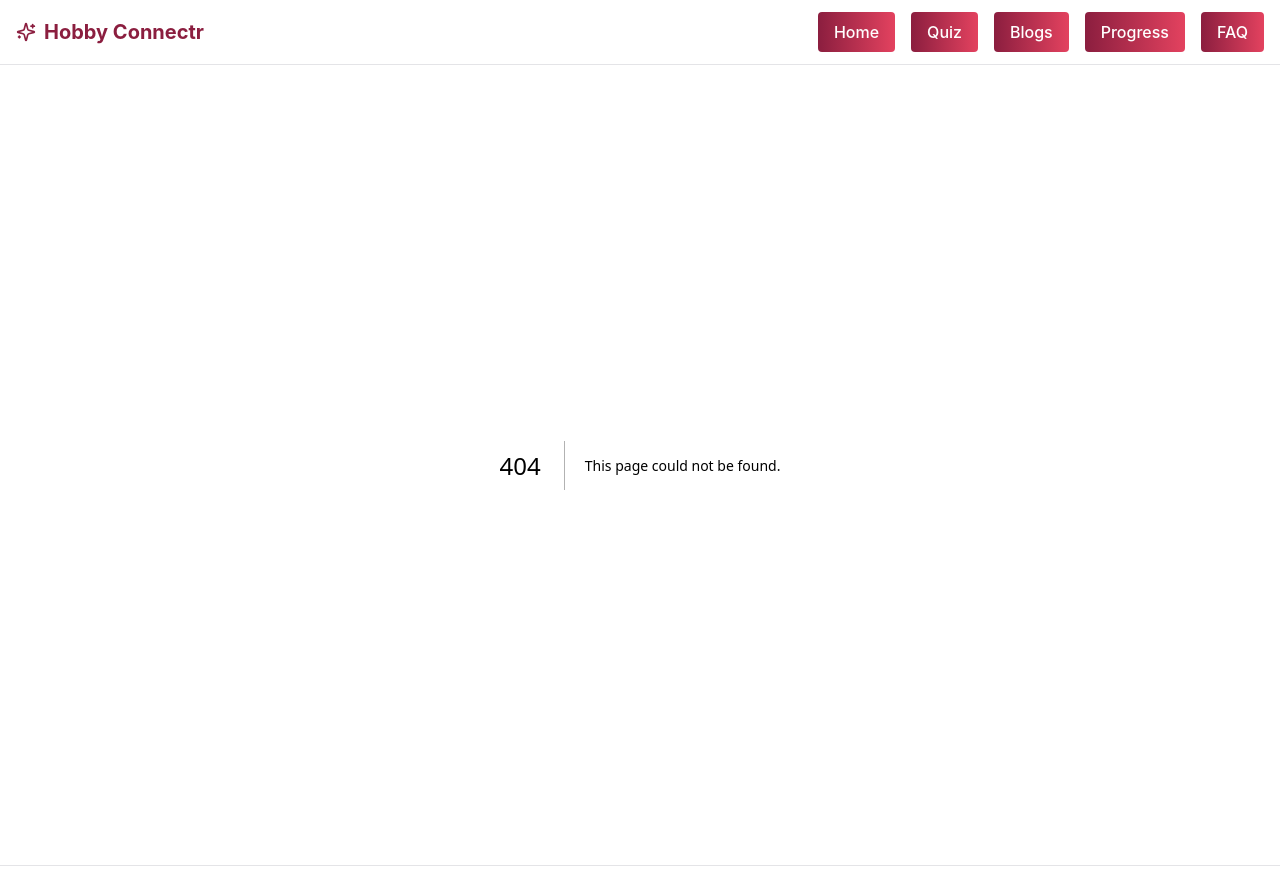
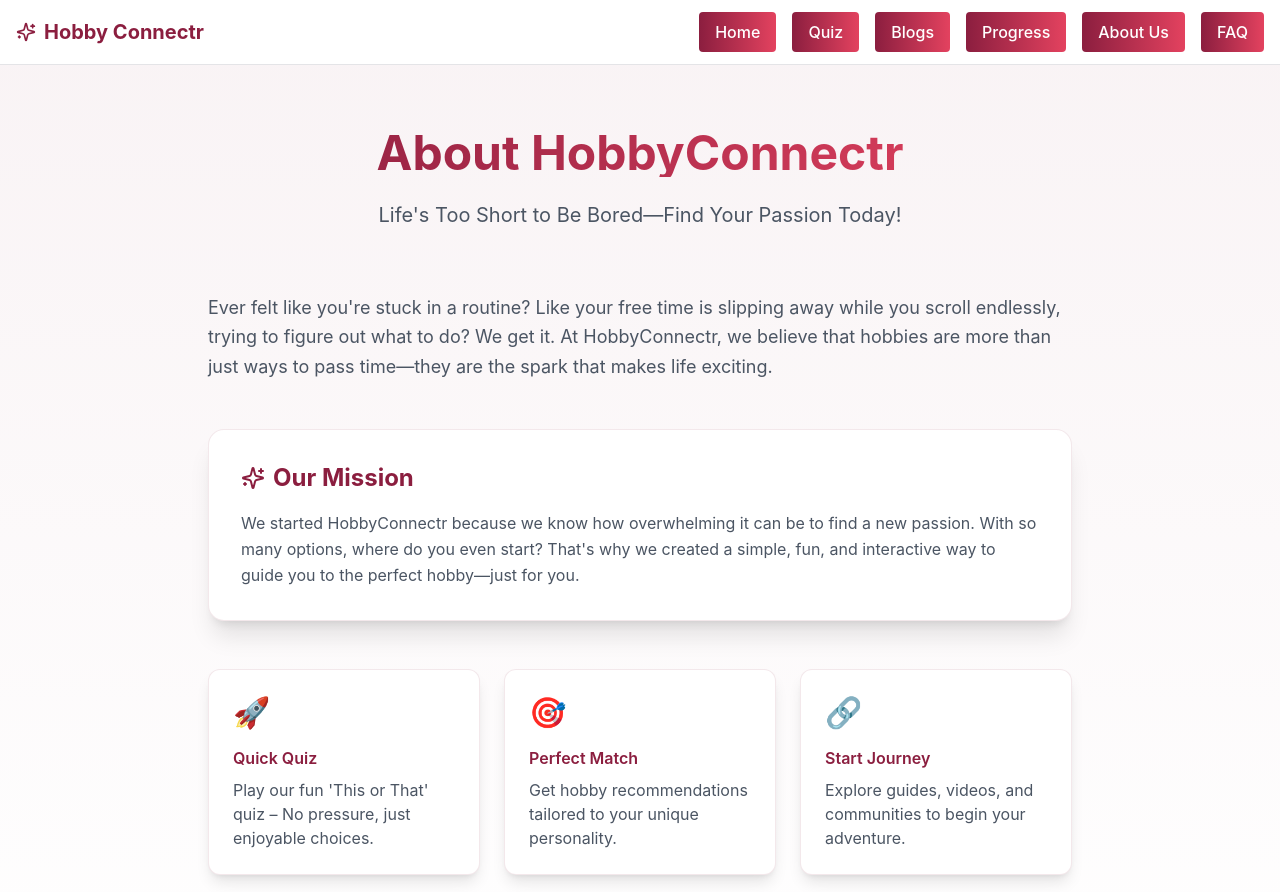
Before and after one commit to courseraisha/hobby-recommendation, a Next.js app: page /about in a window 1280 px wide. Before the commit this address had no page. Shown: the top 892 px of the page. Built offline with nearby package versions, Linux system fonts and the light colour scheme.

Commit message:
about us

```diff
--- /dev/null
+++ b/src/app/about/layout.js
@@ -0,0 +1,25 @@
+export const metadata = {
+  title: 'About HobbyConnectr | Our Story & Mission',
+  description: "Learn about HobbyConnectr's mission to help people discover their perfect hobbies. Meet our team and understand how we're making hobby discovery fun and personal.",
+  keywords: [
+    'about hobbyconnectr',
+    'hobby discovery platform',
+    'hobby matching service',
+    'hobby finding team',
+    'hobby experts',
+    'hobby guidance',
+    'hobby community',
+    'hobby mission',
+    'hobby passion',
+    'hobby journey'
+  ].join(', '),
+  openGraph: {
+    title: 'About HobbyConnectr - Our Story & Mission',
+    description: 'Discover the team and mission behind HobbyConnectr',
+    images: [{ url: 'https://hobbyconnectr.com/about-preview.jpg' }]
+  }
+}
+
+export default function AboutLayout({ children }) {
+  return children
+}
--- /dev/null
+++ b/src/app/about/page.js
@@ -0,0 +1,89 @@
+"use client"
+
+import Link from "next/link"
+import { motion } from "framer-motion"
+import { Twitter, ArrowRight, Sparkles, Heart } from "lucide-react"
+
+export default function AboutPage() {
+  return (
+    <div className="min-h-screen bg-gradient-to-b from-[#8B1E3F]/5 to-white">
+      <div className="max-w-4xl mx-auto px-4 py-12 sm:py-16">
+        {/* Hero Section */}
+        <div className="text-center mb-16">
+          <motion.div
+            initial={{ opacity: 0, y: 20 }}
+            animate={{ opacity: 1, y: 0 }}
+            transition={{ duration: 0.6 }}
+          >
+            <h1 className="text-4xl sm:text-5xl font-bold bg-gradient-to-r from-[#8B1E3F] to-[#E3425F] text-transparent bg-clip-text mb-6">
+              About HobbyConnectr
+            </h1>
+            <p className="text-xl text-gray-600 mb-8">
+              Life's Too Short to Be Bored—Find Your Passion Today!
+            </p>
+          </motion.div>
+        </div>
+
+        {/* Main Content */}
+        <motion.div
+          initial={{ opacity: 0 }}
+          animate={{ opacity: 1 }}
+          transition={{ delay: 0.3, duration: 0.6 }}
+          className="space-y-12"
+        >
+          {/* Introduction */}
+          <section className="prose prose-lg max-w-none">
+            <p className="text-gray-600 leading-relaxed">
+              Ever felt like you're stuck in a routine? Like your free time is slipping away while you scroll endlessly,
+              trying to figure out what to do? We get it. At HobbyConnectr, we believe that hobbies are more than just
+              ways to pass time—they are the spark that makes life exciting.
+            </p>
+          </section>
+
+          {/* Mission Section */}
+          <section className="bg-white rounded-2xl p-8 shadow-xl border border-[#8B1E3F]/10">
+            <h2 className="text-2xl font-bold text-[#8B1E3F] mb-4 flex items-center gap-2">
+              <Sparkles className="h-6 w-6" />
+              Our Mission
+            </h2>
+            <p className="text-gray-600 leading-relaxed">
+              We started HobbyConnectr because we know how overwhelming it can be to find a new passion.
+              With so many options, where do you even start? That's why we created a simple, fun, and
+              interactive way to guide you to the perfect hobby—just for you.
+            </p>
+          </section>
+
+          {/* How It Works */}
+          <section className="grid sm:grid-cols-3 gap-6">
+            <div className="bg-white p-6 rounded-xl shadow-lg border border-[#8B1E3F]/10">
+              <div className="text-3xl mb-4">🚀</div>
+              <h3 className="font-semibold text-[#8B1E3F] mb-2">Quick Quiz</h3>
+              <p className="text-gray-600">Play our fun 'This or That' quiz – No pressure, just enjoyable choices.</p>
+            </div>
+            <div className="bg-white p-6 rounded-xl shadow-lg border border-[#8B1E3F]/10">
+              <div className="text-3xl mb-4">🎯</div>
+              <h3 className="font-semibold text-[#8B1E3F] mb-2">Perfect Match</h3>
+              <p className="text-gray-600">Get hobby recommendations tailored to your unique personality.</p>
+            </div>
+            <div className="bg-white p-6 rounded-xl shadow-lg border border-[#8B1E3F]/10">
+              <div className="text-3xl mb-4">🔗</div>
+              <h3 className="font-semibold text-[#8B1E3F] mb-2">Start Journey</h3>
+              <p className="text-gray-600">Explore guides, videos, and communities to begin your adventure.</p>
+            </div>
+          </section>
+
+          {/* CTA Section */}
+          <section className="text-center">
+            <Link
+              href="/quiz"
+              className="inline-flex items-center justify-center px-8 py-4 bg-gradient-to-r from-[#8B1E3F] to-[#E3425F] text-white rounded-full font-medium hover:shadow-lg transition-all duration-300 transform hover:scale-105"
+            >
+              Start Your Journey
+              <ArrowRight className="ml-2 h-5 w-5" />
+            </Link>
+          </section>
+        </motion.div>
+      </div>
+    </div>
+  )
+}
--- a/src/components/ui/NavigationMenu.jsx
+++ b/src/components/ui/NavigationMenu.jsx
@@ -8,8 +8,12 @@ import { Menu, X } from "lucide-react"
 export function NavigationMenu() {
   const [isMenuOpen, setIsMenuOpen] = useState(false)
 
-  const toggleMenu = () => {
-    setIsMenuOpen(!isMenuOpen)
+  const menuItems = ["Home", "Quiz", "Blogs", "Progress", "About Us", "FAQ"]
+
+  const getHref = (item) => {
+    if (item.toLowerCase() === "home") return "/"
+    if (item.toLowerCase() === "about us") return "/about"
+    return `/${item.toLowerCase()}`
   }
 
   return (
@@ -17,7 +21,7 @@ export function NavigationMenu() {
       {/* Mobile Menu Button */}
       <button
         className="md:hidden p-2"
-        onClick={toggleMenu}
+        onClick={() => setIsMenuOpen(!isMenuOpen)}
         aria-label="Toggle menu"
       >
         {isMenuOpen ? (
@@ -29,10 +33,10 @@ export function NavigationMenu() {
 
       {/* Desktop Navigation */}
       <nav className="hidden md:flex gap-4">
-      {["Home", "Quiz", "Blogs", "Progress", "FAQ"].map((item) => (
+        {menuItems.map((item) => (
           <Link
             key={item}
-          href={item.toLowerCase() === "home" ? "/" : `/${item.toLowerCase()}`}
+            href={getHref(item)}
             className="bg-gradient-to-r from-[#8B1E3F] to-[#E3425F] text-white font-medium py-2 px-4 rounded hover:shadow-lg"
           >
             {item}
@@ -43,10 +47,10 @@ export function NavigationMenu() {
       {/* Mobile Navigation */}
       {isMenuOpen && (
         <nav className="md:hidden border-t absolute top-16 left-0 right-0 bg-white backdrop-blur-sm">
-        {["Home", "Quiz", "Blogs", "Progress", "FAQ"].map((item) => (
+          {menuItems.map((item) => (
             <Link
               key={item}
-            href={item.toLowerCase() === "home" ? "/" : `/${item.toLowerCase()}`}
+              href={getHref(item)}
               className="block px-4 py-3 text-[#8B1E3F] hover:bg-gray-50"
               onClick={() => setIsMenuOpen(false)}
             >
```
Lines whose indentation alone changed are shown as unchanged.
